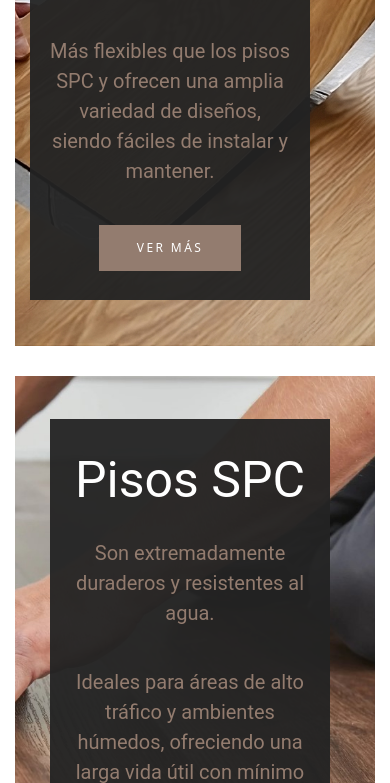
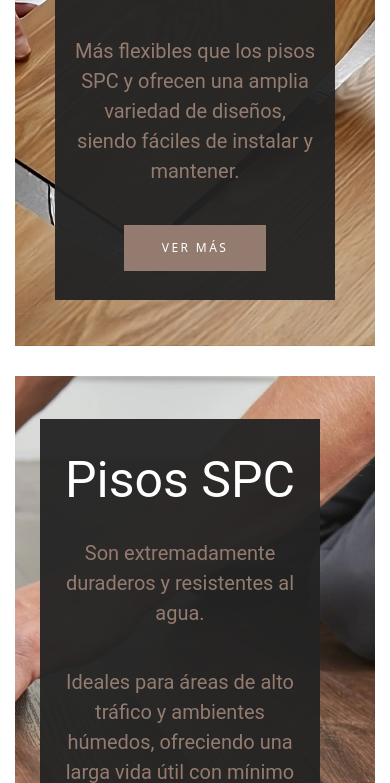
Before and after one commit to capassotech/home-pisos-vinilicos-ui, a website: page index.html in a window 390 px wide. Shown: the part 847-1630 px from the top of the page. Drawn offline with nearby package versions, Linux system fonts and the light colour scheme; no server answers.

Commit message:
Add style in section tipo de pisos

```diff
--- a/styles/responsive.css
+++ b/styles/responsive.css
@@ -133,7 +133,9 @@
 	.extra_promo {
 		width: 100%;
 		height: 616px;
-		float: none;
+		display: flex;
+		justify-content: center;
+		align-items: center;
 	}
 
 	.extra_promo_1 {
```
